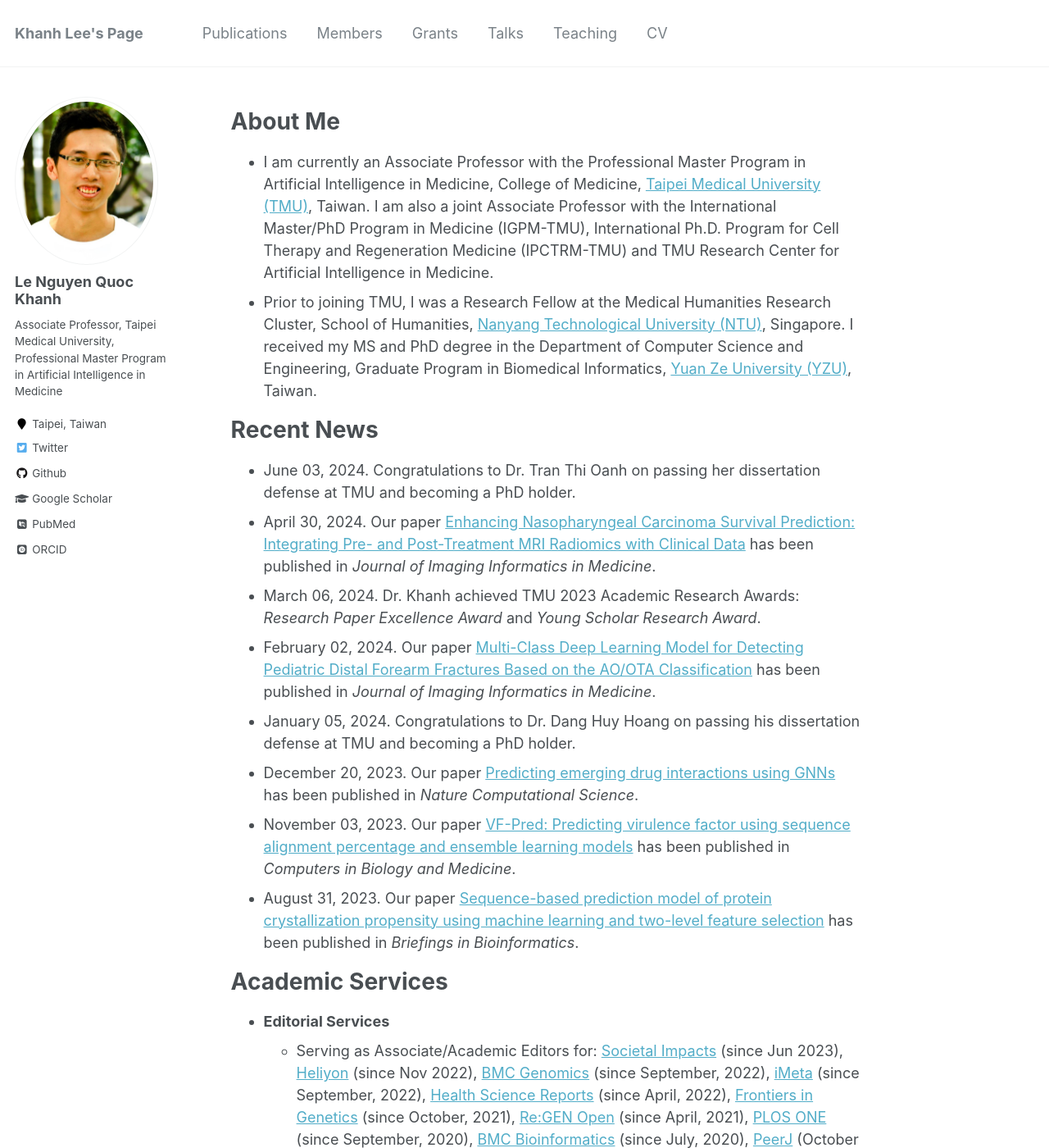
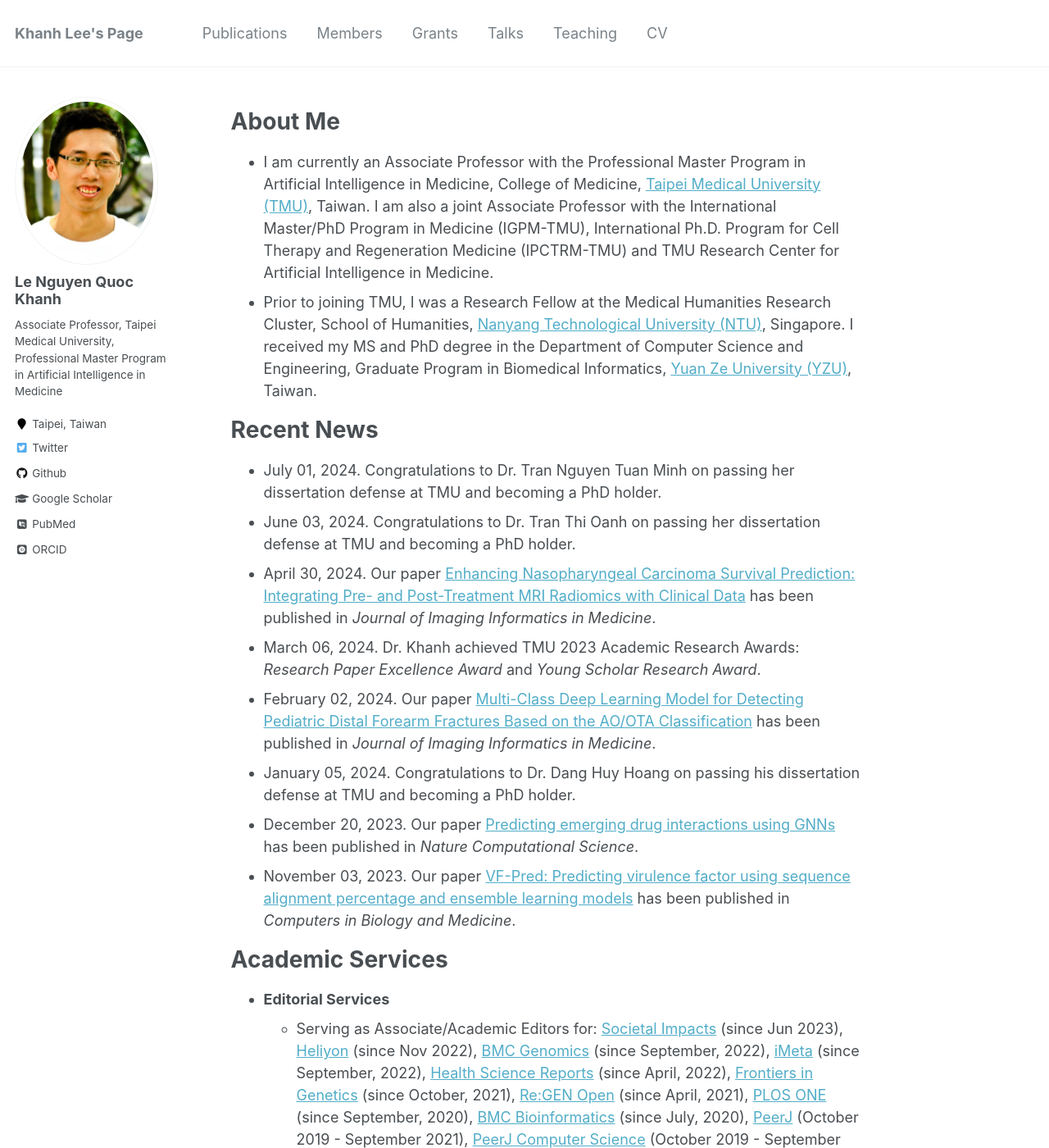
Before and after one commit to khanhlee/khanhlee.github.io, a Jekyll site: the page built from _pages/about.md, in a window 1280 px wide and 1400 px high. Shown: the whole window at 82% size. Built offline with Jekyll 4.4.1, drawn with Linux system fonts in a browser that asks for light colours; some web fonts are replaced.

Commit message:
Update about.md

```diff
--- a/_pages/about.md
+++ b/_pages/about.md
@@ -13,6 +13,7 @@ redirect_from:
 * Prior to joining TMU, I was a Research Fellow at the Medical Humanities Research Cluster, School of Humanities, [Nanyang Technological University (NTU)](http://www.ntu.edu.sg), Singapore. I received my MS and PhD degree in the Department of Computer Science and Engineering, Graduate Program in Biomedical Informatics, [Yuan Ze University (YZU)](https://www.yzu.edu.tw/), Taiwan.
 
 # Recent News
+* July 01, 2024. Congratulations to Dr. Tran Nguyen Tuan Minh on passing her dissertation defense at TMU and becoming a PhD holder.
 * June 03, 2024. Congratulations to Dr. Tran Thi Oanh on passing her dissertation defense at TMU and becoming a PhD holder.
 * April 30, 2024. Our paper [Enhancing Nasopharyngeal Carcinoma Survival Prediction: Integrating Pre- and Post-Treatment MRI Radiomics with Clinical Data](https://doi.org/10.1007/s10278-024-01109-7) has been published in <i>Journal of Imaging Informatics in Medicine</i>.
 * March 06, 2024. Dr. Khanh achieved TMU 2023 Academic Research Awards: <i>Research Paper Excellence Award</i> and <i>Young Scholar Research Award</i>.
@@ -20,7 +21,6 @@ redirect_from:
 * January 05, 2024. Congratulations to Dr. Dang Huy Hoang on passing his dissertation defense at TMU and becoming a PhD holder.
 * December 20, 2023. Our paper [Predicting emerging drug interactions using GNNs](https://www.nature.com/articles/s43588-023-00555-7) has been published in <i>Nature Computational Science</i>.
 * November 03, 2023. Our paper [VF-Pred: Predicting virulence factor using sequence alignment percentage and ensemble learning models](https://doi.org/10.1016/j.compbiomed.2023.107662) has been published in <i>Computers in Biology and Medicine</i>.
-* August 31, 2023. Our paper [Sequence-based prediction model of protein crystallization propensity using machine learning and two-level feature selection](https://doi.org/10.1093/bib/bbad319) has been published in <i>Briefings in Bioinformatics</i>.
 
 # Academic Services
 * <b>Editorial Services</b>
```
